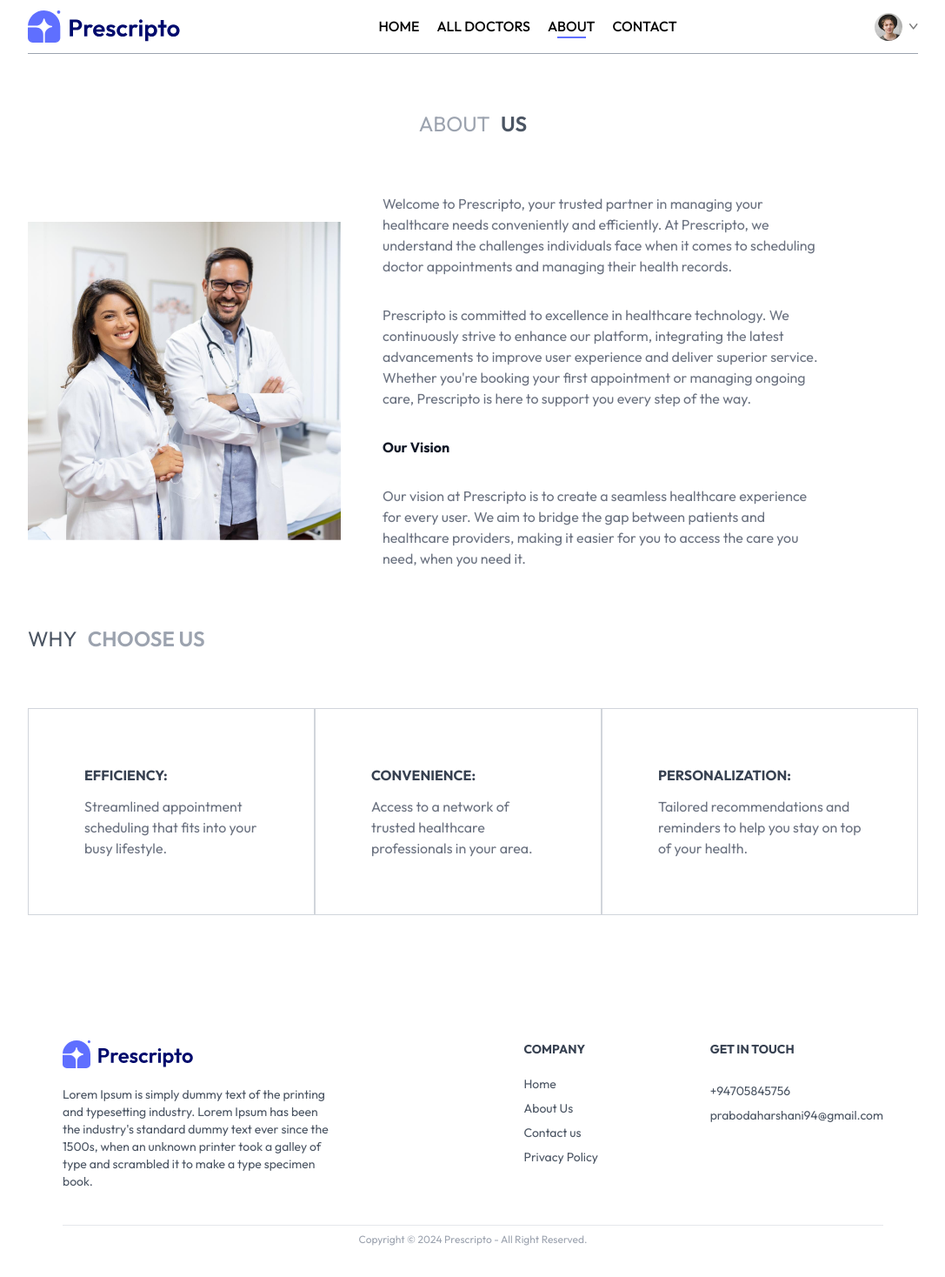
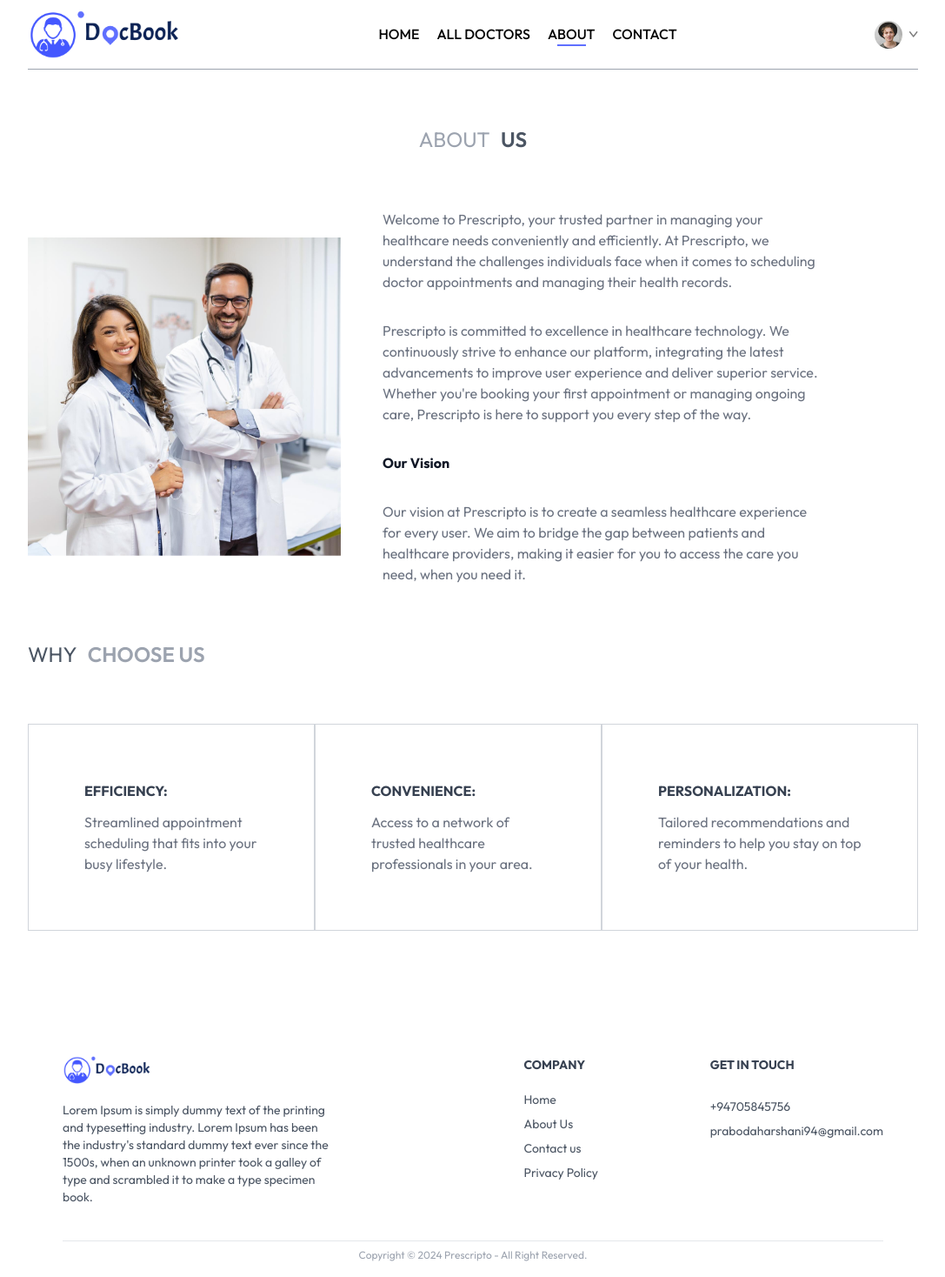
Before and after one commit to prabodhahdev/DocBook, a React (Vite) app in the folder frontend/: page /about in a window 1280 px wide. Shown: the top 1468 px of the page at 87% size, without its empty margins (96-1183 px from the left). Built offline with nearby package versions, Linux system fonts and the light colour scheme.

Commit message:
Logo Changed

```diff
--- a/frontend/src/assets/assets.js
+++ b/frontend/src/assets/assets.js
@@ -36,6 +36,7 @@ import General_physician from './General_physician.svg'
 import Gynecologist from './Gynecologist.svg'
 import Neurologist from './Neurologist.svg'
 import Pediatricians from './Pediatricians.svg'
+import MyLogo from './docbook-logo.png'
 
 
 export const assets = {
@@ -55,7 +56,8 @@ export const assets = {
     dropdown_icon,
     upload_icon,
     stripe_logo,
-    razorpay_logo
+    razorpay_logo,
+    MyLogo
 }
 
 export const specialityData = [
--- a/frontend/src/components/Footer.jsx
+++ b/frontend/src/components/Footer.jsx
@@ -6,7 +6,7 @@ const Footer = () => {
     <div className='md:mx-10 '>
       <div className='flex flex-col sm:grid grid-cols-[3fr_1fr_1fr] gap-14 my-10 mt-14 text-sm'>
       <div className=''>
-        <img className='h-8 mb-5' src={assets.logo} alt="" />
+        <img className='h-8 mb-5' src={assets.MyLogo} alt="" />
         <p className='w-full md:w-2/3 text-gray-600'>Lorem Ipsum is simply dummy text of the printing and typesetting industry. Lorem Ipsum has been the industry's standard dummy text ever since the 1500s, when an unknown printer took a galley of type and scrambled it to make a type specimen book.</p>
       </div>
       <div className=''>
--- a/frontend/src/components/Navbar.jsx
+++ b/frontend/src/components/Navbar.jsx
@@ -9,7 +9,7 @@ const Navbar = () => {
 
   return (
     <div className='flex items-center justify-between py-3 border-b border-gray-400 mb-5 '>
-        <img onClick={()=>navigate('/')} src={assets.logo} alt=""  className='w-44 cursor-pointer'/>
+        <img onClick={()=>navigate('/')} src={assets.MyLogo} alt=""  className='w-44 cursor-pointer'/>
         <ul className=' hidden items-start md:flex gap-5 font-medium'>
             <NavLink to='/' >
                 <li py-1>HOME</li>
@@ -49,7 +49,7 @@ const Navbar = () => {
         {/*------   Mobile Menu       -----*/}
         <div className={`${showMenu ? 'fixed w-full': 'h-0 w-0'} md:hidden right-0 top-0 bottom-0 z-20 overflow-hidden bg-white transition-all`}>
             <div className='flex items-center justify-between px-5 py-8'>
-                <img className='h-10' src={assets.logo} alt="" />
+                <img className='h-10' src={assets.MyLogo} alt="" />
                 <img className='w-10' onClick={()=>setShowMenu(false)} src={assets.cross_icon} alt="" />
             </div>
             <ul className='flex flex-col px-5 py-5 gap-8'>
```
Also changed, not shown: frontend/src/assets/docbook-logo.png (added).
